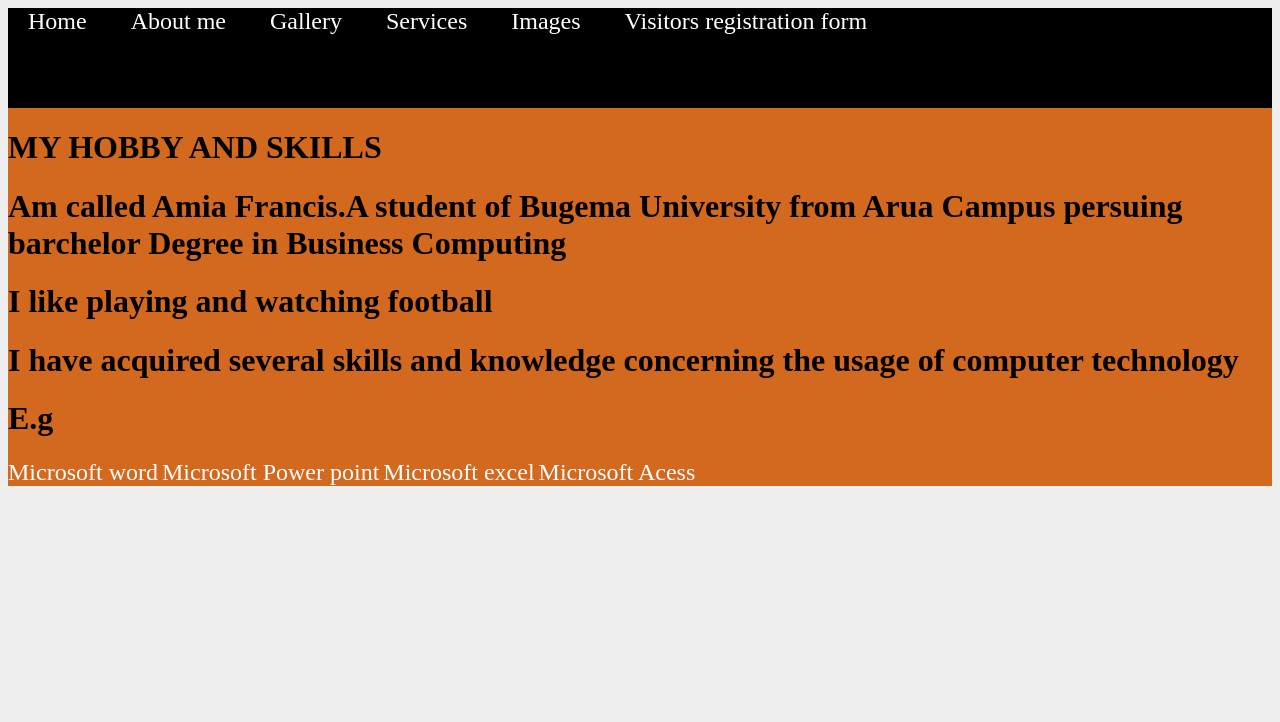
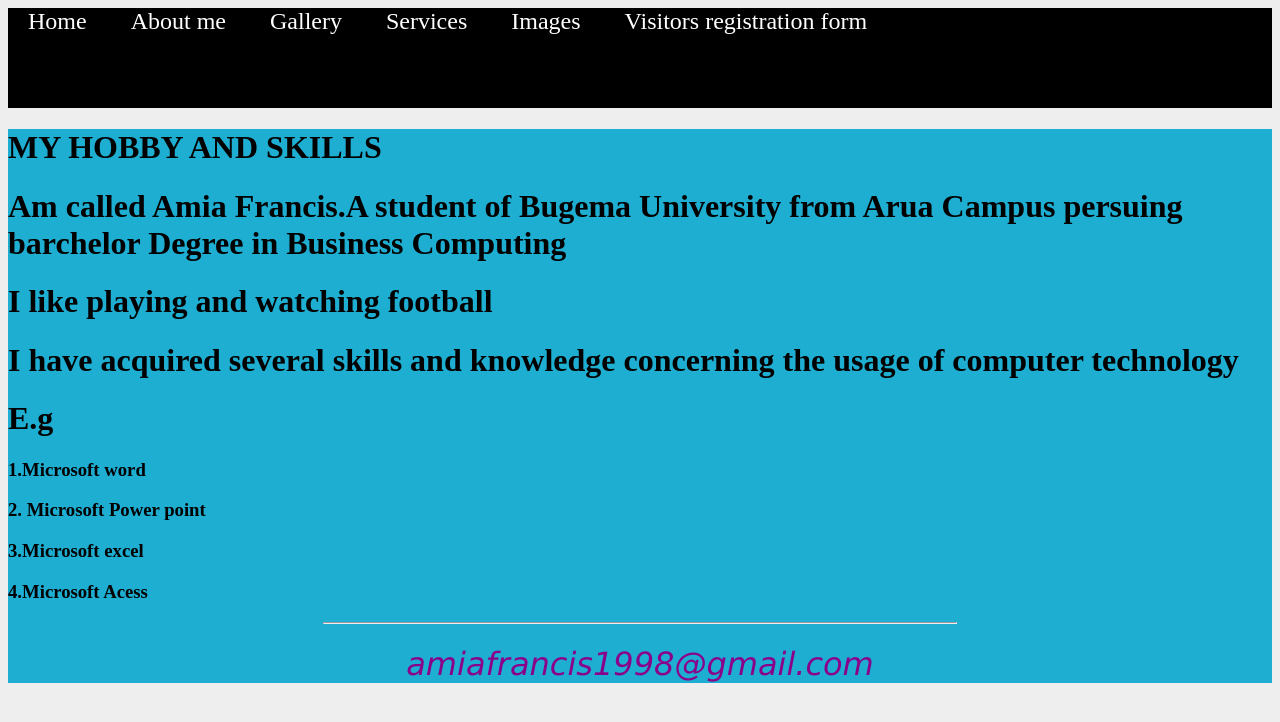
Before and after one commit to opakrwoth/frank, a plain HTML site: page About me.html in a window 1280 px wide. Drawn offline with Linux system fonts and the light colour scheme.

Commit message:
Update About me.html

```diff
--- a/About me.html
+++ b/About me.html
@@ -7,11 +7,8 @@
     <title>Aout me</title>
 </head>
 <body>
-    <div class="hobby">
 
-        <link rel="stylesheet" href="">
-        <div class="project">
-            <nav>
+    <nav>
         <li><a href="Index.html">Home</a></li>
         <li><a href="About me.html">About me</a></li>
         <li><a href="Gllery.html">Gallery</a></li>
@@ -20,6 +17,56 @@
         <li><a href="visitor.html">Visitors registration form</a></li>
 
     </nav>
+
+
+<style>
+    nav {
+
+        width: 100%;
+        height: 100px;
+        background-color: black;
+
+                }
+
+
+</style>
+
+
+
+
+    <div class="hobby">
+</style>
+
+
+    <h1>MY HOBBY AND SKILLS</h1>
+        <h1>Am called Amia Francis.A student of Bugema University from Arua Campus
+             persuing barchelor Degree in Business Computing</h1>
+             <h1>I like playing and watching football</h1>
+             <h1>I have acquired several skills and knowledge
+                 concerning the usage of computer technology</h1>
+                 <h1>E.g</h1>
+                 <h3> 1.Microsoft word</h3>
+                 <h3> 2. Microsoft Power point</h3>
+                 <h3> 3.Microsoft excel</h3>
+                 <h3> 4.Microsoft Acess</h3>
+                 <hr width="50%";>
+                 <h1 style="text-align: center; font-family:
+                  Verdana, Geneva, Tahoma, sans-serif; font-weight: 100; font-style:
+                  italic; color: darkmagenta;">amiafrancis1998@gmail.com</h1>
+    <style>
+
+    .hobby{
+        background-color: rgb(30, 174, 210);
+
+
+    }
+
+
+
+</style>
+
+
+
 
 
         <style>
@@ -33,13 +80,7 @@
 
             }
 
-            nav {
 
-    width: 100%;
-    height: 100px;
-    background-color: black;
-
-            }
 
 
 
@@ -88,29 +129,7 @@
     }
 
     body{
-    background-color: #eee;
-
-}
-
-    </style>
-
-
-<h1>MY HOBBY AND SKILLS</h1>
-    <h1>Am called Amia Francis.A student of Bugema University from Arua Campus
-         persuing barchelor Degree in Business Computing</h1>
-         <h1>I like playing and watching football</h1>
-         <h1>I have acquired several skills and knowledge
-             concerning the usage of computer technology</h1>
-             <h1>E.g</h1>
-             <li>Microsoft word</li>
-             <li> Microsoft Power point</li>
-             <li>Microsoft excel</li>
-             <li>Microsoft Acess</li>
-<style>
-
-.hobby{
-    background-color: chocolate;
-
+    background-color: rgb(238, 238, 238);
 
 }
 
@@ -119,16 +138,6 @@
 
 
 
-
-
-
-
-</style>
-
-
-
-
-
 </div>
 </body>
 </html>
```
